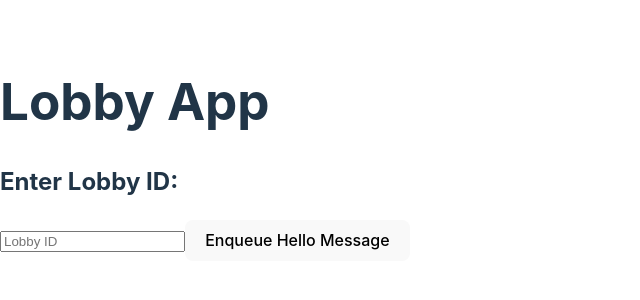
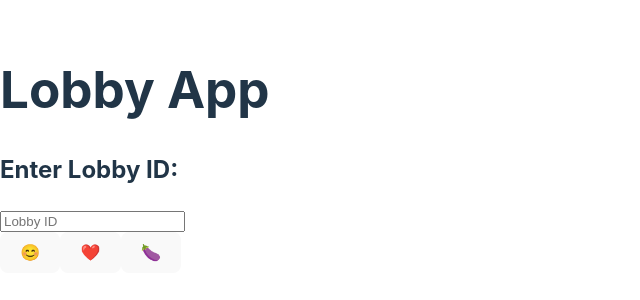
Before and after one commit to jhmitchell/nuclearparty-client, a React (Vite) app: page / in a window 1280 px wide. Shown: the part 250-550 px from the top of the page, without its empty margins (0-640 px from the left). Built offline with nearby package versions, Linux system fonts and the light colour scheme.

Commit message:
emoji test

```diff
--- a/src/App.jsx
+++ b/src/App.jsx
@@ -3,6 +3,30 @@ import EnqueueButton from './EnqueueButton';
 
 function App() {
   const [lobbyId, setLobbyId] = useState('');
+
+  const handleEmojiClick = async (emoji) => {
+    try {
+      const clientName = 'Web Client';
+      const instruction = `emoji:${emoji}`;
+
+      const response = await fetch('https://nuclear-party-lobby-func.azurewebsites.net/api/addInstruction', {
+        method: 'POST',
+        headers: {
+          'Content-Type': 'application/json',
+        },
+        body: JSON.stringify({ lobbyId, clientName, instruction }),
+      });
+
+      if (response.ok) {
+        console.log('Emoji enqueued successfully!');
+      } else {
+        throw new Error('Failed to enqueue emoji');
+      }
+    } catch (error) {
+      console.error('Error enqueueing emoji:', error);
+      alert('Failed to enqueue emoji. Please try again.');
+    }
+  };
 
   return (
     <div>
@@ -14,7 +38,11 @@ function App() {
         onChange={(e) => setLobbyId(e.target.value)}
         placeholder="Lobby ID"
       />
-      <EnqueueButton lobbyId={lobbyId} />
+      <div>
+        <button onClick={() => handleEmojiClick('smiley')}>😊</button>
+        <button onClick={() => handleEmojiClick('heart')}>❤️</button>
+        <button onClick={() => handleEmojiClick('eggplant')}>🍆</button>
+      </div>
     </div>
   );
 }
--- a/src/EnqueueButton.jsx
+++ /dev/null
@@ -1,31 +0,0 @@
-import React from 'react';
-
-function EnqueueButton({ lobbyId }) {
-  const enqueueMessage = async () => {
-    try {
-      const clientName = 'Web Client';
-      const instruction = 'Hello from the web client!';
-
-      const response = await fetch('https://nuclear-party-lobby-func.azurewebsites.net/api/addInstruction', {
-        method: 'POST',
-        headers: {
-          'Content-Type': 'application/json',
-        },
-        body: JSON.stringify({ lobbyId, clientName, instruction }),
-      });
-
-      if (response.ok) {
-        alert('Hello message enqueued successfully!');
-      } else {
-        throw new Error('Failed to enqueue hello message');
-      }
-    } catch (error) {
-      console.error('Error enqueueing hello message:', error);
-      alert('Failed to enqueue hello message. Please try again.');
-    }
-  };
-
-  return <button onClick={enqueueMessage}>Enqueue Hello Message</button>;
-}
-
-export default EnqueueButton;
```
Also changed, not shown: 4 other files (tests, documents, lock files or other folders).
